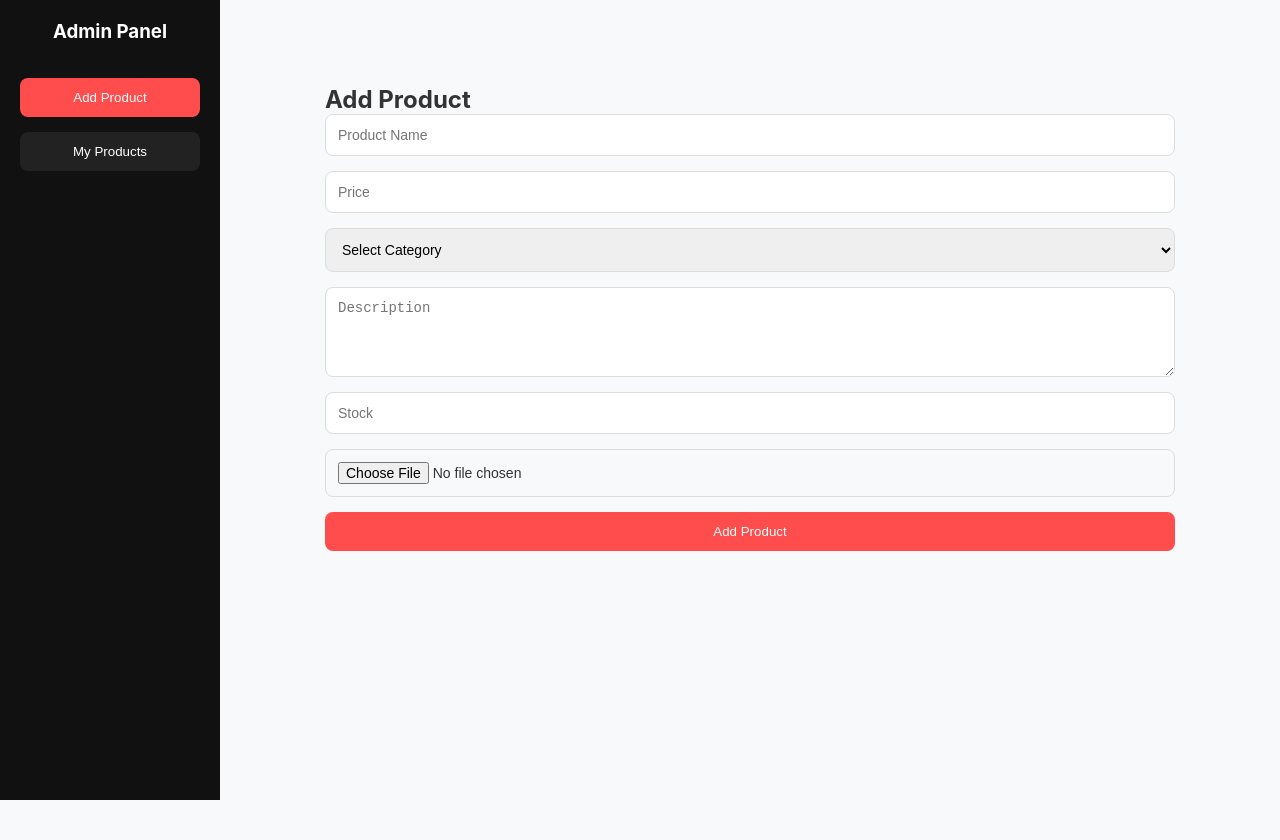
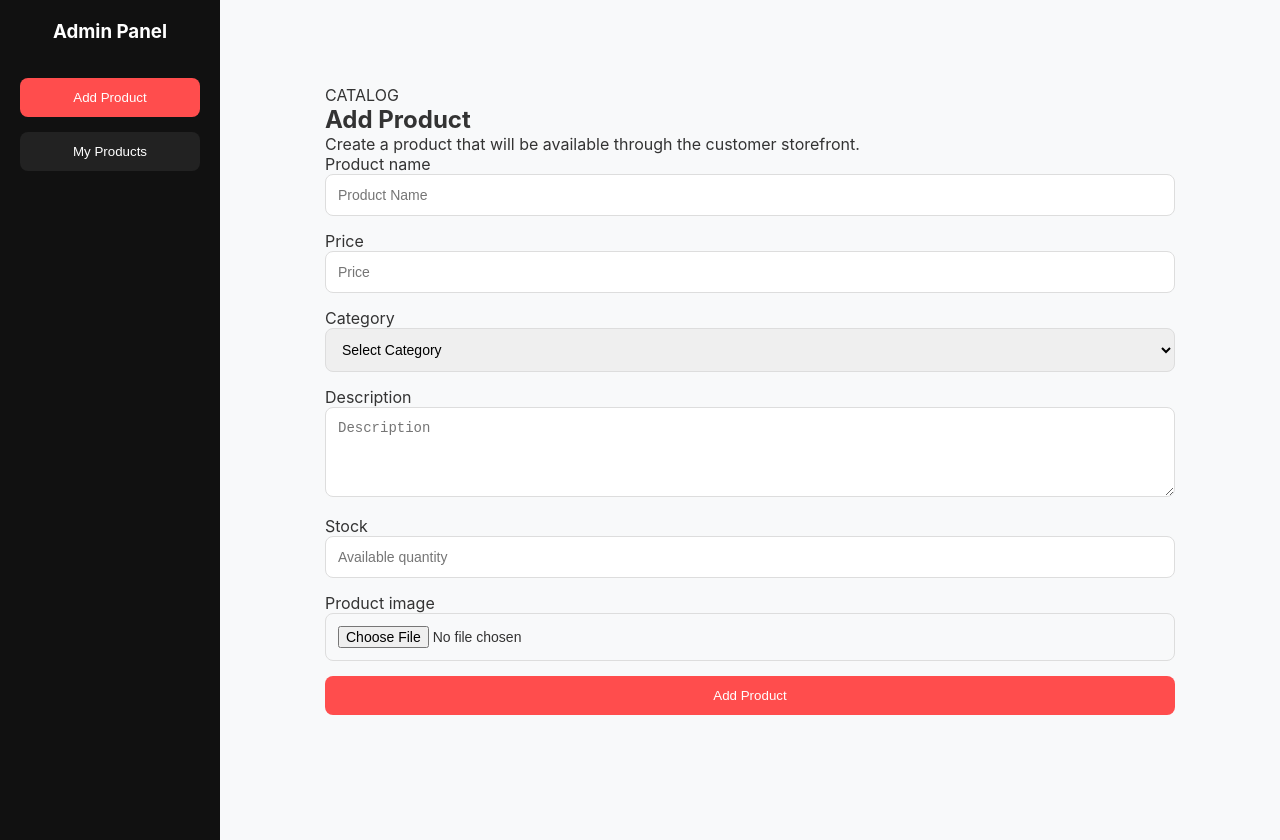
Before and after one commit to Manime016/ecomm, a React (Vite) app in the folder ecomm-admin/: page / in a window 1280 px wide. Before the commit the page ends 800 px from the top, so only its background shows below. Built offline with nearby package versions, Linux system fonts and the light colour scheme; no server answers.

Commit message:
fix: use authenticated admin API client for product creation

```diff
--- a/ecomm-admin/src/pages/AddProduct.jsx
+++ b/ecomm-admin/src/pages/AddProduct.jsx
@@ -1,142 +1,72 @@
 import { useState } from "react";
-import axios from "axios";
+import api, { PRODUCT_API } from "../config/api";
 import "./AddProduct.css";
 
-const API = `${import.meta.env.VITE_API_URL}/api/products`;
+const emptyForm = {
+  name: "",
+  price: "",
+  category: "",
+  description: "",
+  stock: "",
+};
 
 function AddProduct() {
-  const [formData, setFormData] = useState({
-    name: "",
-    price: "",
-    category: "",
-    description: "",
-    stock: ""
-  });
+  const [formData, setFormData] = useState(emptyForm);
+  const [imageFile, setImageFile] = useState(null);
+  const [popup, setPopup] = useState({ show: false, message: "", type: "" });
+  const [submitting, setSubmitting] = useState(false);
 
-  const [imageFile, setImageFile] = useState(null);
-
-  const [popup, setPopup] = useState({
-    show: false,
-    message: "",
-    type: ""
-  });
-
-  const handleChange = (e) => {
-    setFormData({ ...formData, [e.target.name]: e.target.value });
+  const handleChange = (event) => {
+    setFormData((current) => ({ ...current, [event.target.name]: event.target.value }));
   };
 
-  const handleSubmit = async (e) => {
-    e.preventDefault();
+  const handleSubmit = async (event) => {
+    event.preventDefault();
+    setSubmitting(true);
 
     try {
       const data = new FormData();
+      Object.entries(formData).forEach(([key, value]) => data.append(key, value));
+      if (imageFile) data.append("image", imageFile);
 
-      data.append("name", formData.name);
-      data.append("price", formData.price);
-      data.append("category", formData.category);
-      data.append("description", formData.description);
-      data.append("stock", formData.stock);
+      await api.post(PRODUCT_API, data);
 
-      if (imageFile) {
-        data.append("image", imageFile);
-      }
-
-      await axios.post(API, data);
-
-      setPopup({
-        show: true,
-        message: "Product uploaded successfully!",
-        type: "success"
-      });
-
-      setFormData({
-        name: "",
-        price: "",
-        category: "",
-        description: "",
-        stock: ""
-      });
-
+      setPopup({ show: true, message: "Product added successfully.", type: "success" });
+      setFormData(emptyForm);
       setImageFile(null);
-
+      event.target.reset();
     } catch (error) {
-      console.error(error);
-
-      setPopup({
-        show: true,
-        message: "Upload failed. Please try again.",
-        type: "error"
-      });
+      const message = error.response?.data?.detail || "Unable to add the product.";
+      setPopup({ show: true, message, type: "error" });
+    } finally {
+      setSubmitting(false);
     }
   };
 
   return (
     <div className="admin-container">
-      <h2>Add Product</h2>
+      <div className="page-heading">
+        <p className="eyebrow">CATALOG</p>
+        <h2>Add Product</h2>
+        <p>Create a product that will be available through the customer storefront.</p>
+      </div>
 
       <form onSubmit={handleSubmit}>
-        <input
-          type="text"
-          name="name"
-          placeholder="Product Name"
-          value={formData.name}
-          onChange={handleChange}
-          required
-        />
-
-        <input
-          type="number"
-          name="price"
-          placeholder="Price"
-          value={formData.price}
-          onChange={handleChange}
-          required
-        />
-
-        <select
-          name="category"
-          value={formData.category}
-          onChange={handleChange}
-          required
-        >
-          <option value="">Select Category</option>
-          <option value="Makeup">Makeup</option>
-          <option value="Electronics">Electronics</option>
-          <option value="Fashion">Fashion</option>
-          <option value="Home Appliances">Home Appliances</option>
-        </select>
-
-        <textarea
-          name="description"
-          placeholder="Description"
-          value={formData.description}
-          onChange={handleChange}
-        />
-
-        <input
-          type="number"
-          name="stock"
-          placeholder="Stock"
-          value={formData.stock}
-          onChange={handleChange}
-        />
-
-        <input
-          type="file"
-          onChange={(e) => setImageFile(e.target.files[0])}
-        />
-
-        <button type="submit">Add Product</button>
+        <label>Product name<input type="text" name="name" placeholder="Product Name" value={formData.name} onChange={handleChange} required /></label>
+        <label>Price<input type="number" name="price" min="0" step="0.01" placeholder="Price" value={formData.price} onChange={handleChange} required /></label>
+        <label>Category<select name="category" value={formData.category} onChange={handleChange} required><option value="">Select Category</option><option value="Makeup">Makeup</option><option value="Electronics">Electronics</option><option value="Fashion">Fashion</option><option value="Home Appliances">Home Appliances</option></select></label>
+        <label>Description<textarea name="description" placeholder="Description" value={formData.description} onChange={handleChange} /></label>
+        <label>Stock<input type="number" name="stock" min="0" placeholder="Available quantity" value={formData.stock} onChange={handleChange} required /></label>
+        <label>Product image<input type="file" accept="image/*" onChange={(event) => setImageFile(event.target.files?.[0] || null)} /></label>
+        <button type="submit" disabled={submitting}>{submitting ? "Adding…" : "Add Product"}</button>
       </form>
 
       {popup.show && (
-        <div className="popup-overlay">
+        <div className="popup-overlay" role="dialog" aria-modal="true" aria-label={popup.type === "success" ? "Success" : "Error"}>
           <div className={`popup-box ${popup.type}`}>
             <h3>{popup.type === "success" ? "Success" : "Error"}</h3>
             <p>{popup.message}</p>
-            <button onClick={() => setPopup({ show: false })}>
-              OK
-            </button>
+            <button type="button" onClick={() => setPopup({ show: false, message: "", type: "" })}>OK</button>
           </div>
         </div>
       )}
```
